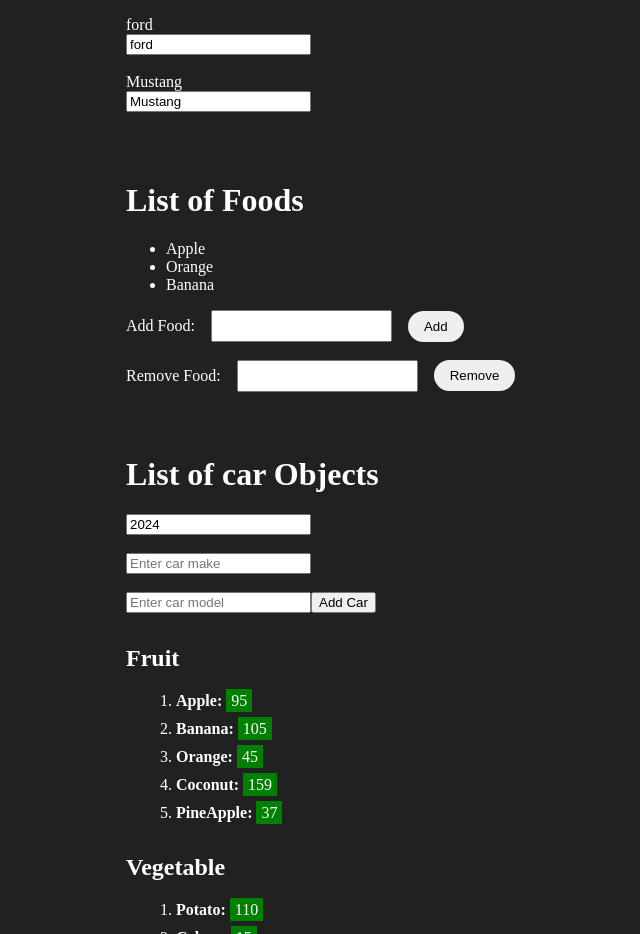
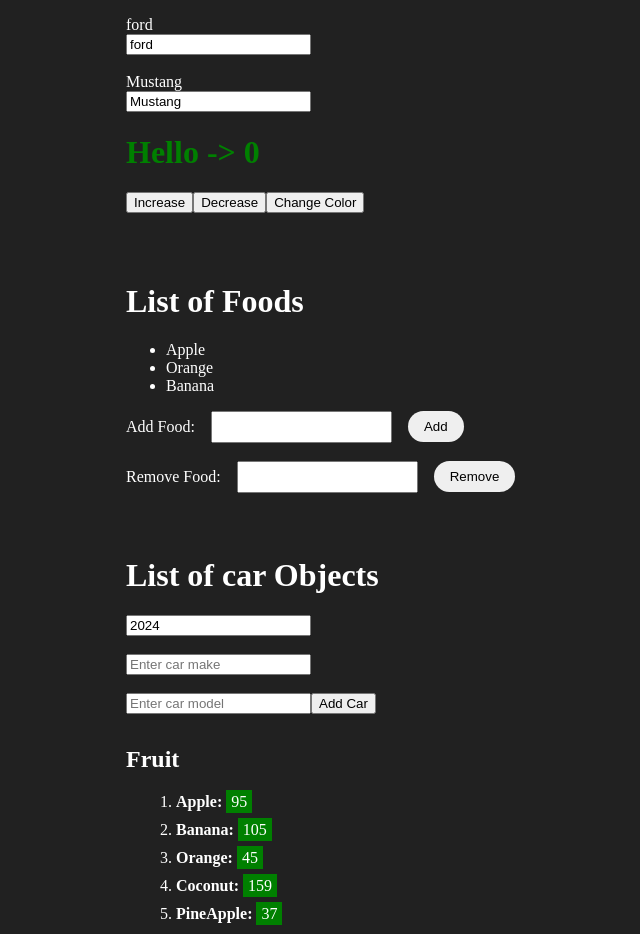
Before and after one commit to alihassndev/ReactJs, a React (Vite) app in the folder my-react-app/: page / in a window 1280 px wide. Shown: the part 1144-2078 px from the top of the page, without its empty margins (2-642 px from the left). Built offline with nearby package versions, Linux system fonts and the light colour scheme.

Commit message:
intro too useEffect hook

```diff
--- a/my-react-app/src/App.jsx
+++ b/my-react-app/src/App.jsx
@@ -9,6 +9,7 @@ import Profile from "./profile";
 import MyComponent from "./myComponent";
 import UpdateList from "./updateList";
 import ArrayObject from "./test";
+import Effect from "./effect";
 
 function App() {
   const fruits = [
@@ -60,6 +61,7 @@ function App() {
 
         {/* <UserGreeting isLoggedIn={true} username="Ali" /> */}
         <MyComponent />
+        <Effect />
       </div>
 
       <UpdateList />
--- /dev/null
+++ b/my-react-app/src/effect.jsx
@@ -0,0 +1,29 @@
+import { useState, useEffect } from "react";
+
+function Effect() {
+  const [count, setCount] = useState(0);
+  const [color, setColor] = useState("green");
+
+  useEffect(() => {
+    document.title = `Count: ${count} ${color}`;
+  }, [count, color]);
+
+  return (
+    <>
+      <div className="mount">
+        <h1 style={{ color: color }}>Hello -&gt; {count}</h1>
+        <button onClick={() => setCount((p) => p + 1)}>Increase</button>
+        <button onClick={() => setCount((p) => p - 1)}>Decrease</button>
+        <button
+          onClick={() => {
+            setColor((p) => (p === "green" ? "red" : "green"));
+          }}
+        >
+          Change Color
+        </button>
+      </div>
+    </>
+  );
+}
+
+export default Effect;
```
